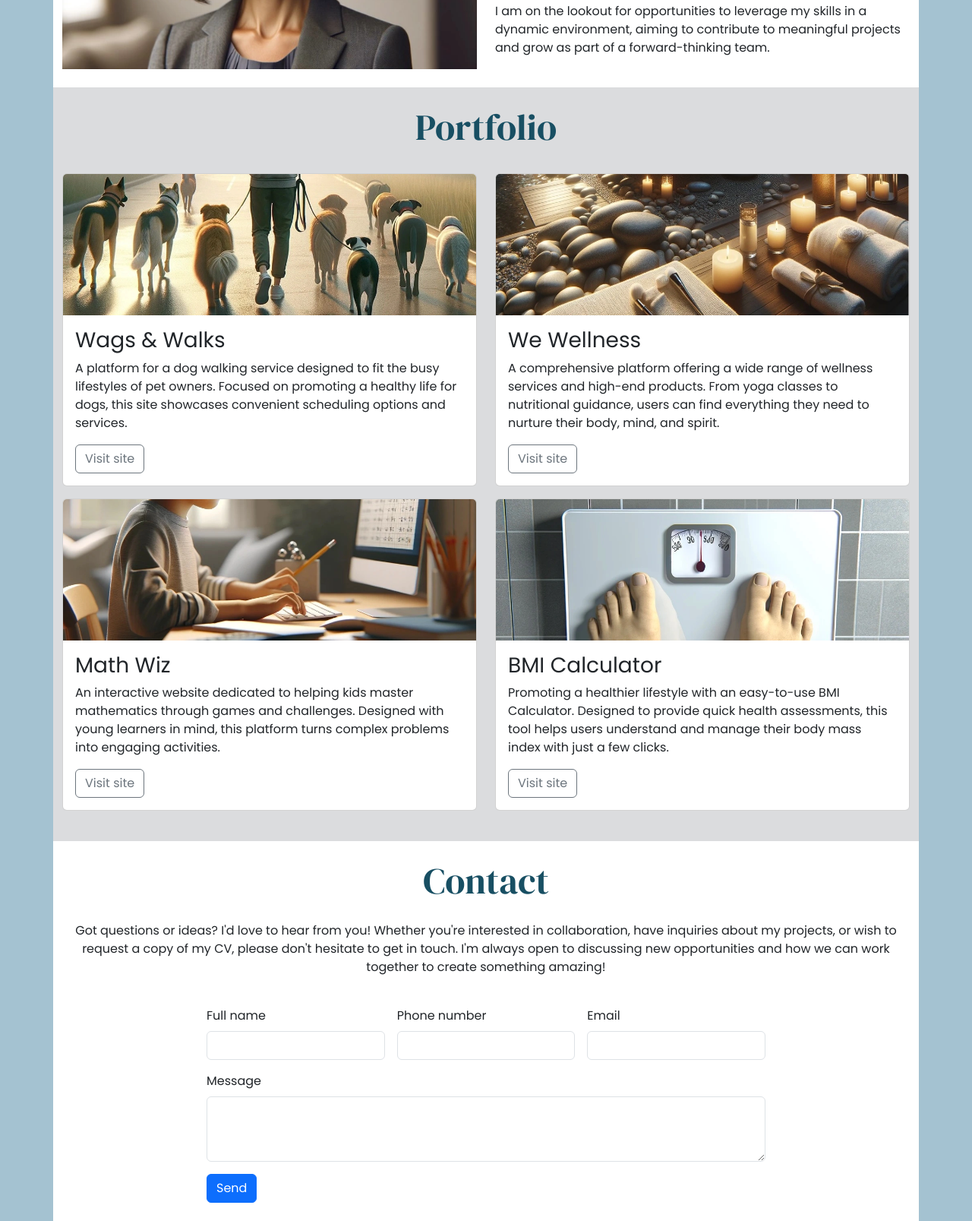
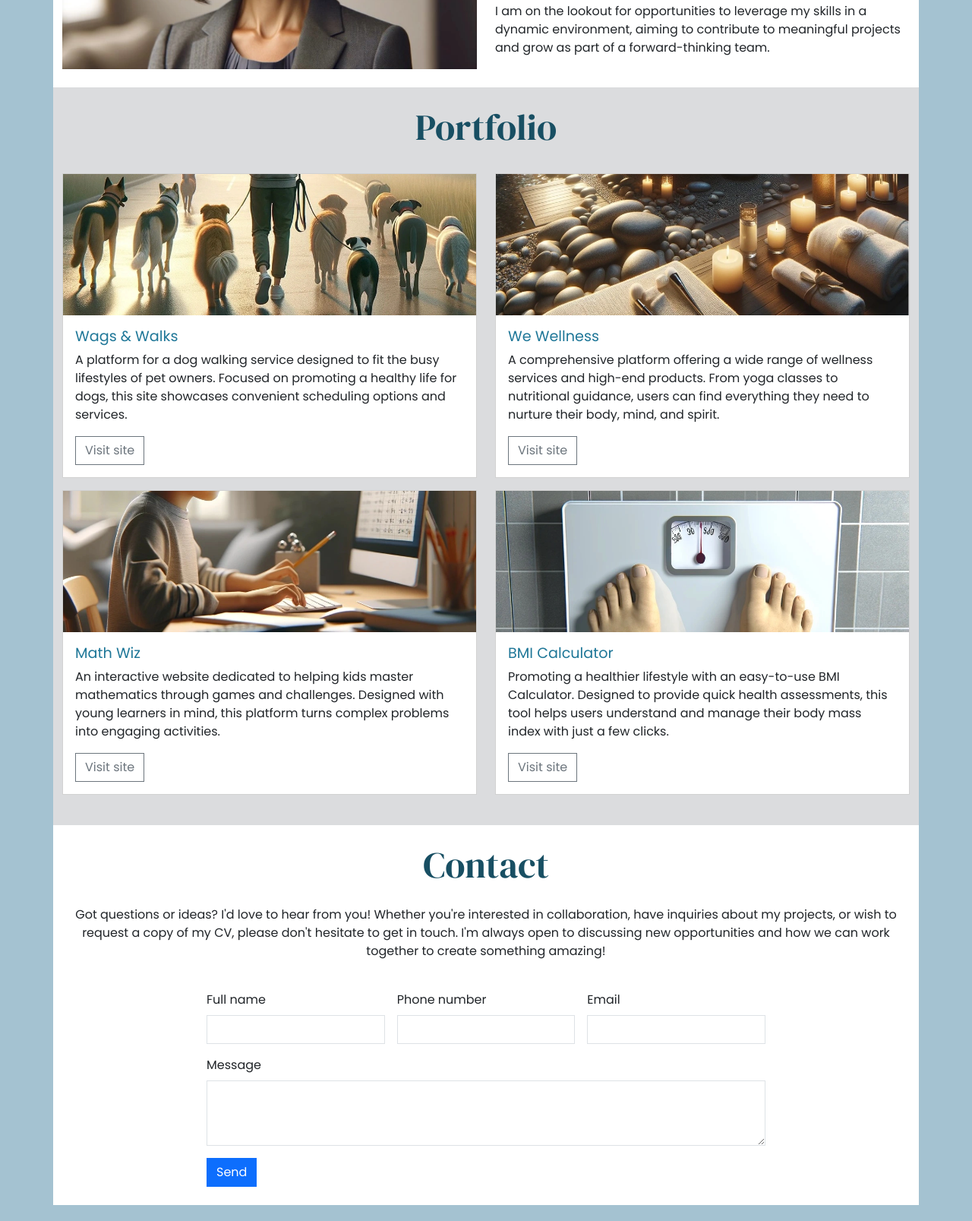
Before and after one commit to isidorocotugno5P/bootstrap-module1, a plain HTML site: page index.html in a window 1280 px wide. Shown: the part 934-2541 px from the top of the page at 76% size. After the commit the page ends 2520 px from the top, so only its background shows below. Drawn offline with nearby package versions, Linux system fonts and the light colour scheme.

Commit message:
Removed rounded corners

```diff
--- a/assets/css/style.css
+++ b/assets/css/style.css
@@ -19,12 +19,29 @@ h1, h2 {
     color: #184f63;
 }
 
+.sharp-corners, .sharp-corners * {
+    border-radius: 0;
+}
+
 #about {
     background-color: white;
 }
 
 #portfolio {
     background-color: #dbdcde;
+}
+
+#portfolio .card-title {
+    color: #1f7798;
+    font-size: 1.2rem;
+}
+
+#portfolio .btn-outline-secondary:hover {
+    background-color: #1f7798;
+}
+
+#portfolio .card-text {
+    min-height: 120px;
 }
 
 #contact {
@@ -39,3 +56,11 @@ h1, h2 {
     background-position: 50% 70%;
     padding: 5% 7%;
 }
+
+/* Media Queries */
+
+@media screen and (min-width: 1200px) {
+    #portfolio .card-text {
+        min-height: auto;
+    }
+}
--- a/index.html
+++ b/index.html
@@ -61,7 +61,7 @@
                 <!-- mb-5 gives extra margin spacing under lead text -->
                 <p class="lead mb-5">Let's create something amazing together!</p>
                 <!-- Button trigger modal -->
-                <button type="button" class="btn btn-primary" data-bs-toggle="modal" data-bs-target="#exampleModal">
+                <button type="button" class="btn btn-primary sharp-corners" data-bs-toggle="modal" data-bs-target="#exampleModal">
                     Subscribe to my newsletter!
                 </button>
             </div>
@@ -113,7 +113,7 @@
                     <h2 class="display-5">Portfolio</h2>
                 </div>
                 <div class="col-12 col-md-6">
-                    <div class="card mb-3">
+                    <div class="card mb-3 sharp-corners">
                         <img src="assets/images/wags-and-walks.webp" class="card-img-top"
                             alt="A man walking several dogs early in the morning">
                         <div class="card-body">
@@ -128,7 +128,7 @@
                     </div>
                 </div>
                 <div class="col-12 col-md-6">
-                    <div class="card mb-3">
+                    <div class="card mb-3 sharp-corners">
                         <img src="assets/images/we-wellness.webp" class="card-img-top"
                             alt="A spa with candles towels and natural material">
                         <div class="card-body">
@@ -144,7 +144,7 @@
                     </div>
                 </div>
                 <div class="col-12 col-md-6">
-                    <div class="card mb-3">
+                    <div class="card mb-3 sharp-corners">
                         <img src="assets/images/math-wiz.webp" class="card-img-top"
                             alt="A child practicing math at a computer">
                         <div class="card-body">
@@ -159,7 +159,7 @@
                     </div>
                 </div>
                 <div class="col-12 col-md-6">
-                    <div class="card mb-3">
+                    <div class="card mb-3 sharp-corners">
                         <img src="assets/images/bmi-calculator.webp" class="card-img-top"
                             alt="Weighing scales seen from the first person view of the person standing on the scales">
                         <div class="card-body">
@@ -191,22 +191,22 @@
                 <form class="row g-3">
                     <div class="col-lg-4">
                         <label for="full-name" class="form-label">Full name</label>
-                        <input type="text" class="form-control" id="full-name">
+                        <input type="text" class="form-control sharp-corners" id="full-name">
                     </div>
                     <div class="col-lg-4">
                         <label for="phonenumber" class="form-label">Phone number</label>
-                        <input type="number" class="form-control" id="phonenumber">
+                        <input type="number" class="form-control sharp-corners" id="phonenumber">
                     </div>
                     <div class="col-lg-4">
                         <label for="email" class="form-label">Email</label>
-                        <input type="email" class="form-control" id="email">
+                        <input type="email" class="form-control sharp-corners" id="email">
                     </div>
                     <div class="col-lg-12">
                         <label for="message" class="form-label">Message</label>
-                        <textarea class="form-control" id="message" rows="3"></textarea>
+                        <textarea class="form-control sharp-corners" id="message" rows="3"></textarea>
                     </div>
                     <div class="col-12">
-                        <button type="submit" class="btn btn-primary">Send</button>
+                        <button type="submit" class="btn btn-primary sharp-corners">Send</button>
                     </div>
                 </form>
             </div>
@@ -214,7 +214,7 @@
     </footer>
 
     <!-- Modal -->
-    <div class="modal fade" id="exampleModal" tabindex="-1" aria-labelledby="exampleModalLabel" aria-hidden="true">
+    <div class="modal fade sharp-corners" id="exampleModal" tabindex="-1" aria-labelledby="exampleModalLabel" aria-hidden="true">
         <div class="modal-dialog modal-lg">
             <div class="modal-content">
                 <div class="modal-header">
@@ -226,15 +226,15 @@
                         delivered straight to your inbox.</p>
                     <form class="row g-3">
                         <div class="col-lg-6">
-                            <label for="name" class="form-label">Name</label>
+                            <label for="name" class="form-label sharp-corners">Name</label>
                             <input type="text" class="form-control" id="name">
                         </div>
                         <div class="col-lg-6">
-                            <label for="email" class="form-label">Email</label>
+                            <label for="email" class="form-label sharp-corners">Email</label>
                             <input type="email" class="form-control" id="email">
                         </div>
                         <div class="col-12 mb-4">
-                            <button type="submit" class="btn btn-primary">Sign up!</button>
+                            <button type="submit" class="btn btn-primary sharp-corners">Sign up!</button>
                         </div>
                     </form>
                 </div>
```
